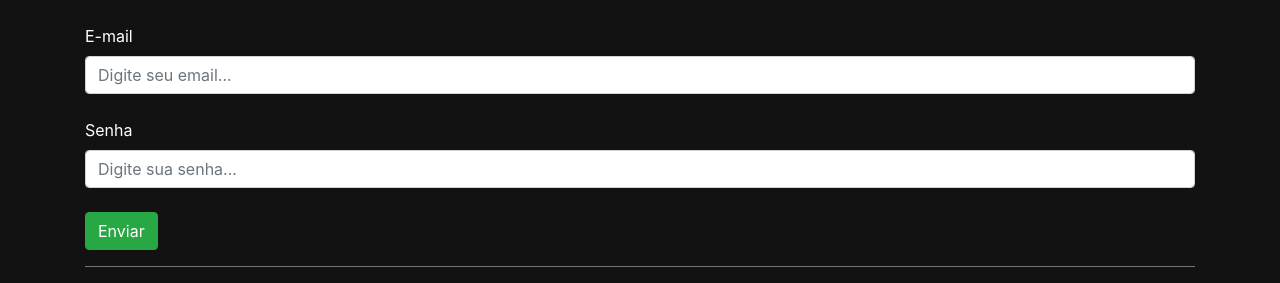
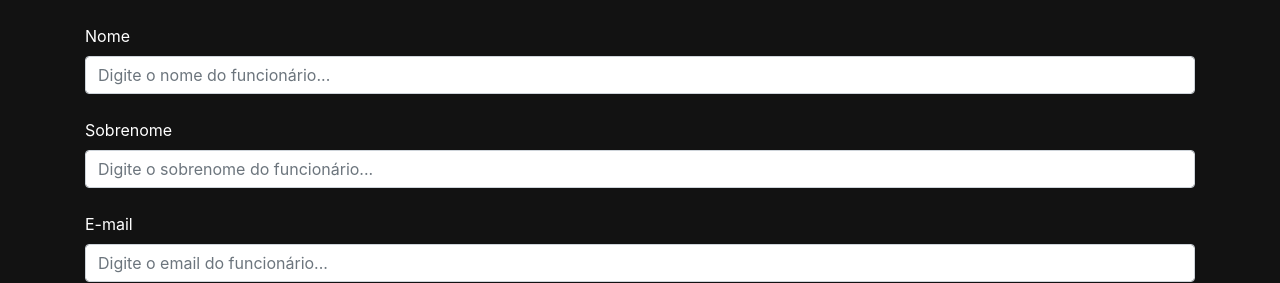
Before and after one commit to jvbicalho01/Construct_Django, a Django app: template usuarios/templates/cadastrar_vendedor.html in a window 1280 px wide. Shown: the part 56-339 px from the top of the page. Run offline with Django 5.2, Linux system fonts and the light colour scheme; the template is opened without the code that fills it, so the values that code supplies are empty.

Commit message:
adicionando campos de nome e sobrenome no cadastro de funcionário

```diff
--- a/usuarios/templates/cadastrar_vendedor.html
+++ b/usuarios/templates/cadastrar_vendedor.html
@@ -14,11 +14,17 @@
     <form action="{% url 'cadastrar-vendedor' %}" method="POST">
         {% csrf_token %}
         <br>
+        <label>Nome</label>
+        <input type="text" placeholder="Digite o nome do funcionário..." name="nome" class="form-control">
+        <br>
+        <label>Sobrenome</label>
+        <input type="text" placeholder="Digite o sobrenome do funcionário..." name="sobrenome" class="form-control">
+        <br>
         <label>E-mail</label>
-        <input type="email" placeholder="Digite seu email..." name="email" class="form-control">
+        <input type="email" placeholder="Digite o email do funcionário..." name="email" class="form-control">
         <br>
         <label>Senha</label>
-        <input type="password" placeholder="Digite sua senha..." name="senha" class="form-control">
+        <input type="password" placeholder="Digite a senha do funcionário..." name="senha" class="form-control">
         <br>
         <input type="submit" value="Enviar" class="btn btn-success">
     </form>
```
Also changed, not shown: usuarios/views.py (+8 -1 lines), db.sqlite3.
